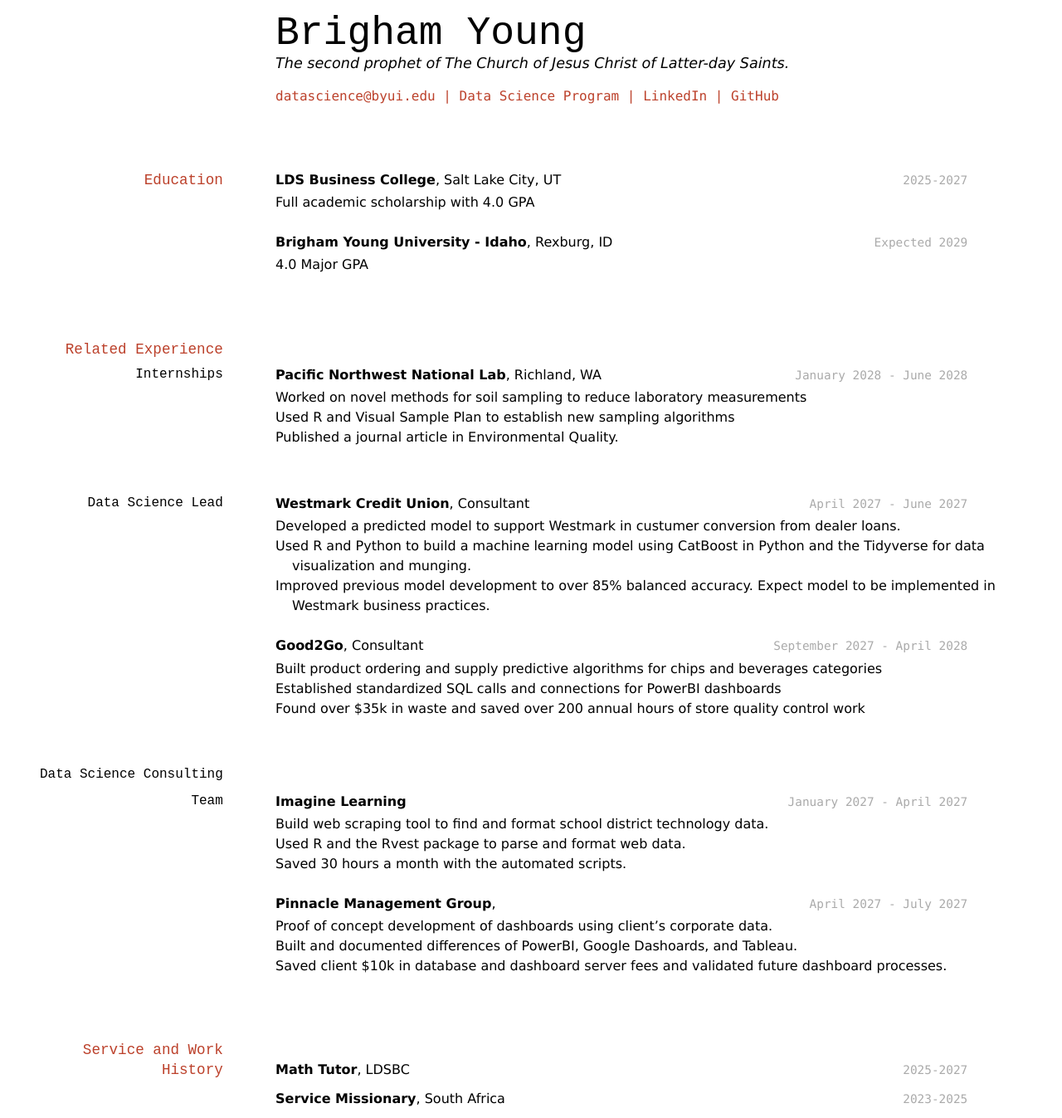
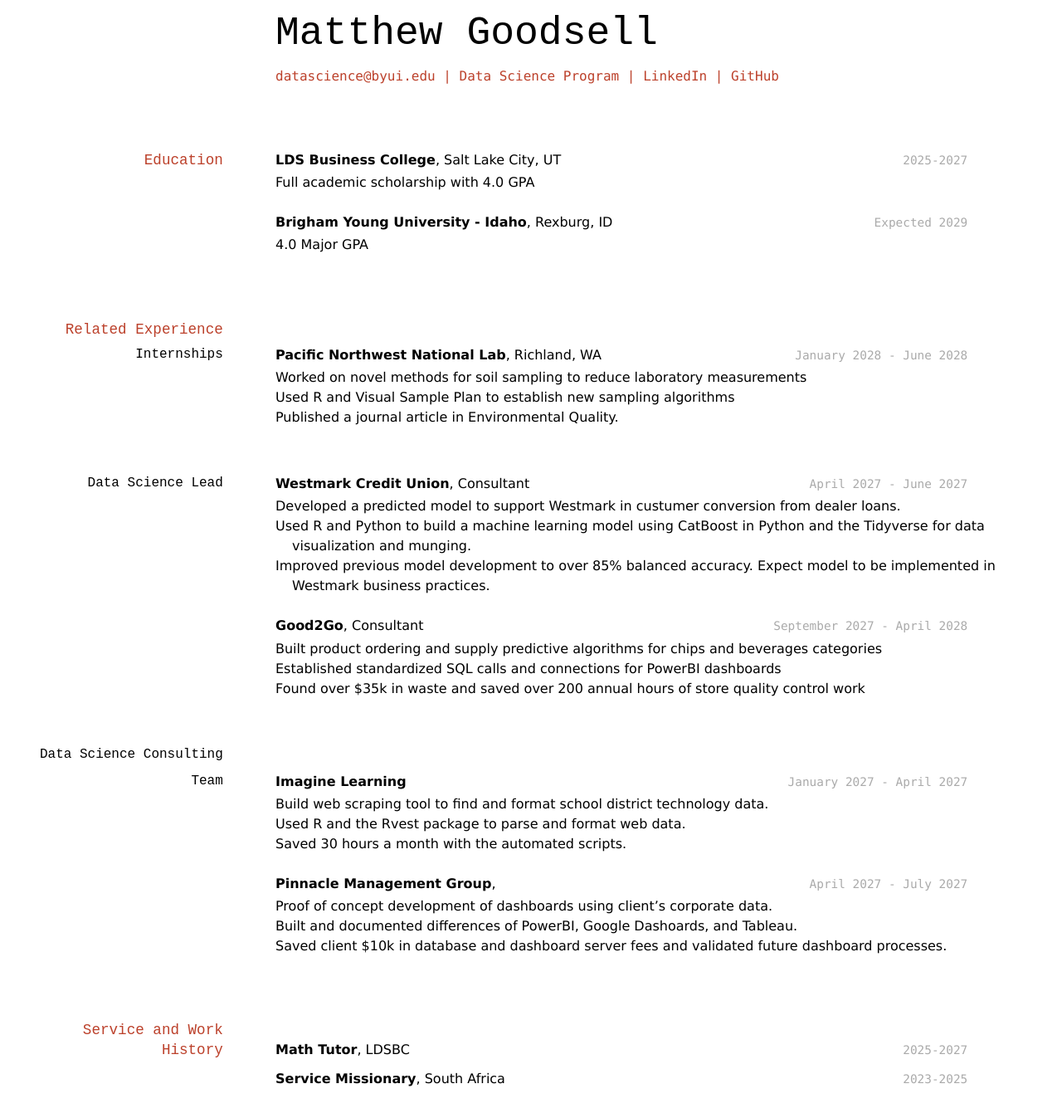
Before and after one commit to magoodsell/Matthew_Goodsell_resume, a Jekyll site: the page built from docs/index.md, in a window 1280 px wide. Shown: the whole page at 83% size. Built offline with Jekyll 4.4.1, drawn with Linux system fonts in a browser that asks for light colours; after the commit the page ends 1323 px from its top, so only the background shows below that.

Commit message:
Initial push

```diff
--- a/docs/index.md
+++ b/docs/index.md
@@ -1,9 +1,8 @@
 ---
 layout: cv
-title: Brigham Young's Resume
+title: Matthew Goodsell's Resume
 ---
-# Brigham Young
-The second prophet of The Church of Jesus Christ of Latter-day Saints.
+# Matthew Goodsell
 
 <div id="webaddress">
 <a href="datascience@byui.edu">datascience@byui.edu</a>
```
